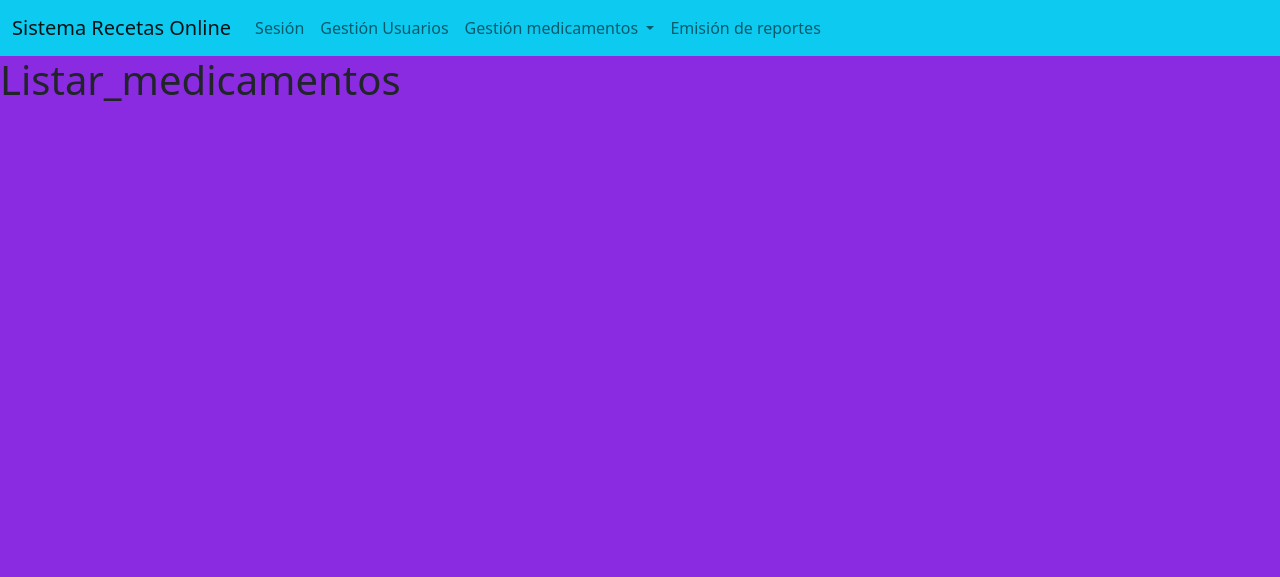
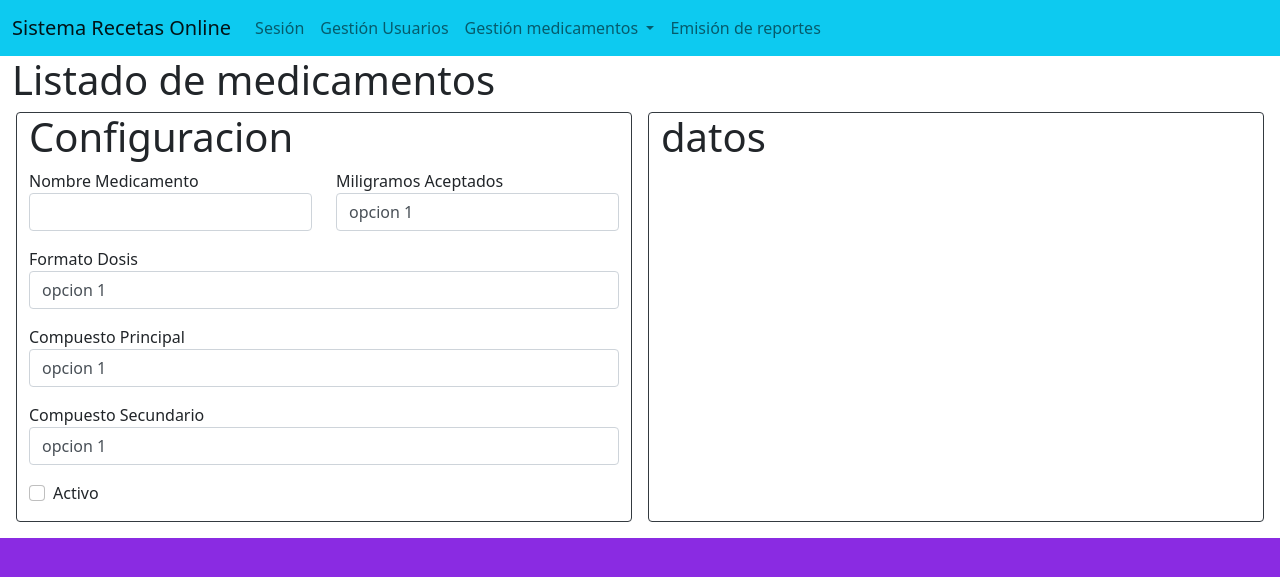
Before and after one commit to AlejandroCruz-0/AQY4101-Sistema-Recetas-Online, a Django app: page /medicamentos/listar/ in a window 1280 px wide. Shown: the top 577 px of the page. Run offline with Django 3.2, Linux system fonts and the light colour scheme; some libraries are stand-ins or nearby versions.

Commit message:
Avance aspecto visual pagina de "listar medicamentos"
se agrega todo el apartado para la configuracion
de la busqueda de medicamentos

```diff
--- a/sistema_recetas_online/medicamentos/templates/listar_medicamentos.html
+++ b/sistema_recetas_online/medicamentos/templates/listar_medicamentos.html
@@ -3,7 +3,73 @@
 {% load static %}
 
 
-<h1>Listar_medicamentos</h1>
+<main class="container-fluid bg-white">
+    <!-- titulo del modulo -->
+    <h1>Listado de medicamentos</h1>
+    <div class="row bg-white">
+    <!-- ventana izquierda -->
+        <div class="col-sm border border-dark rounded ml-3 mr-3 mb-3">
+            <h1>Configuracion</h1>
+            <!-- ventana primeros dos parametros uno al lado de otro -->
+            <div class="row">
+                <div class="form-group col mb-3">
+                    <label for="Nombre_Medicamento text-center">Nombre Medicamento</label>
+                    <input type="Buscar" class="form-control" id="BuscarNombreMedicamento">
+                </div>
+                <div class="form-group col mb-3">
+                    <label for="Miligramos">Miligramos Aceptados</label>
+                    <select name="S_Miligramos" id="Sel_Miligramos" class="form-control">
+                        <!-- falta implementar lectura de tabla de miligramos -->
+                        <option>opcion 1</option>
+                        <option>opcion 2</option>
+                        <option>opcion 3</option>
+                    </select>
+                </div>
+            </div>
+            <!-- Formato dosis  -->
+            <div class="form-group col mb-3">
+                <div class="form-group col mb-3">
+                    <label for="Dosis">Formato Dosis</label>
+                    <select name="S_Dosis" id="Sel_Dosis" class="form-control">
+                        <!-- falta implementar lectura de tabla de miligramos -->
+                        <option>opcion 1</option>
+                        <option>opcion 2</option>
+                        <option>opcion 3</option>
+                    </select>
+                </div>
+            </div>
+            <!-- ventana Compuesto Principal -->
+            <div class="form-group col mb-3">
+                <label for="Compuestos">Compuesto Principal</label>
+                <select name="S_Compuesto" id="Sel_Compuesto" class="form-control">
+                    <!-- falta implementar lectura de tabla de miligramos -->
+                    <option>opcion 1</option>
+                    <option>opcion 2</option>
+                    <option>opcion 3</option>
+                </select>
+            </div>
+            <!-- ventana Compuesto Secundario -->
+            <div class="form-group col mb-3">
+                <label for="Compuestos">Compuesto Secundario</label>
+                <select name="S_Compuesto2" id="Sel_Compuesto2" class="form-control">
+                    <!-- falta implementar lectura de tabla de miligramos -->
+                    <option>opcion 1</option>
+                    <option>opcion 2</option>
+                    <option>opcion 3</option>
+                </select>
+            </div>
+            <!-- ventana Activo -->
+            <div class="form-check col mb-3">
+                <input class="form-check-input" type="checkbox" value="" id="Check_Medicamento">
+                <label class="form-check-label" for="Activo">Activo </label>
+            </div>
+
+        </div>
+        <div class="col-sm border border-dark rounded mr-3 mb-3">
+            <h1>datos</h1>
+        </div>
+    </div>
+</main>
 
 
 {% endblock %}
```
